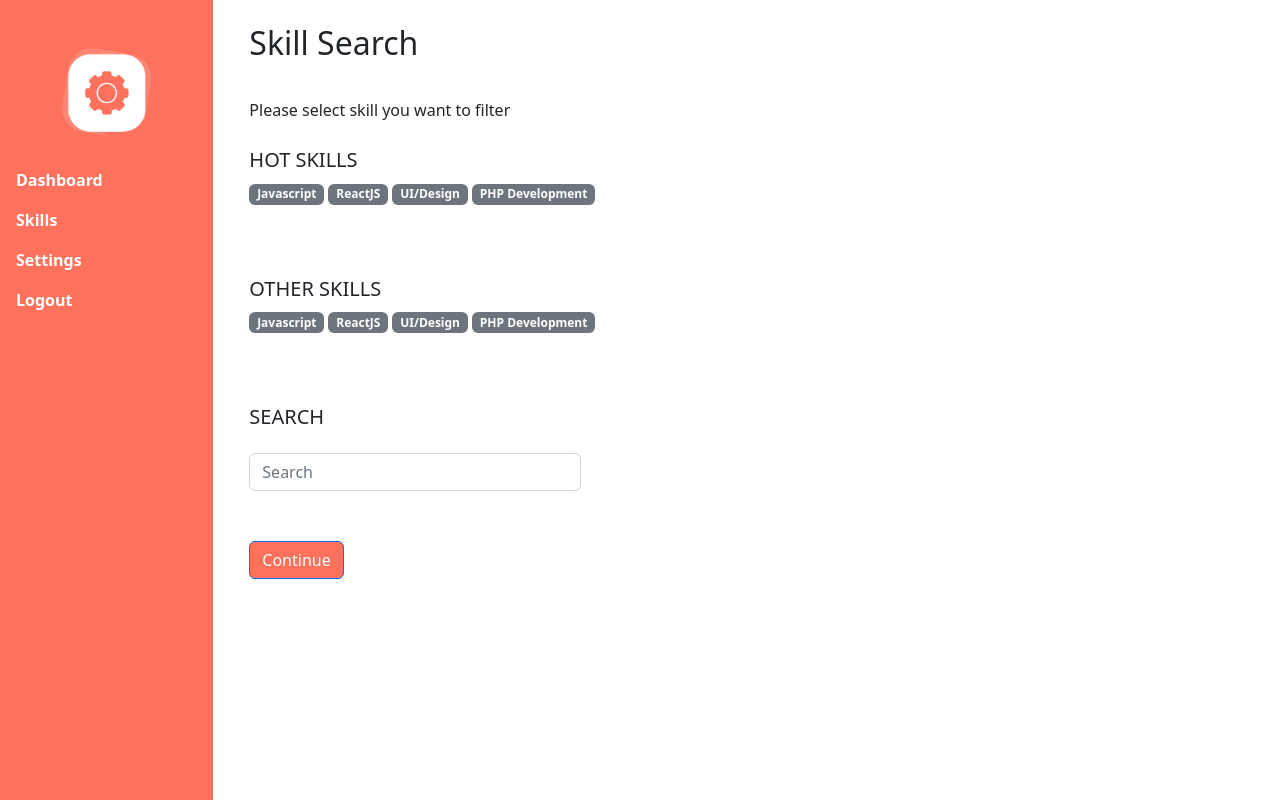
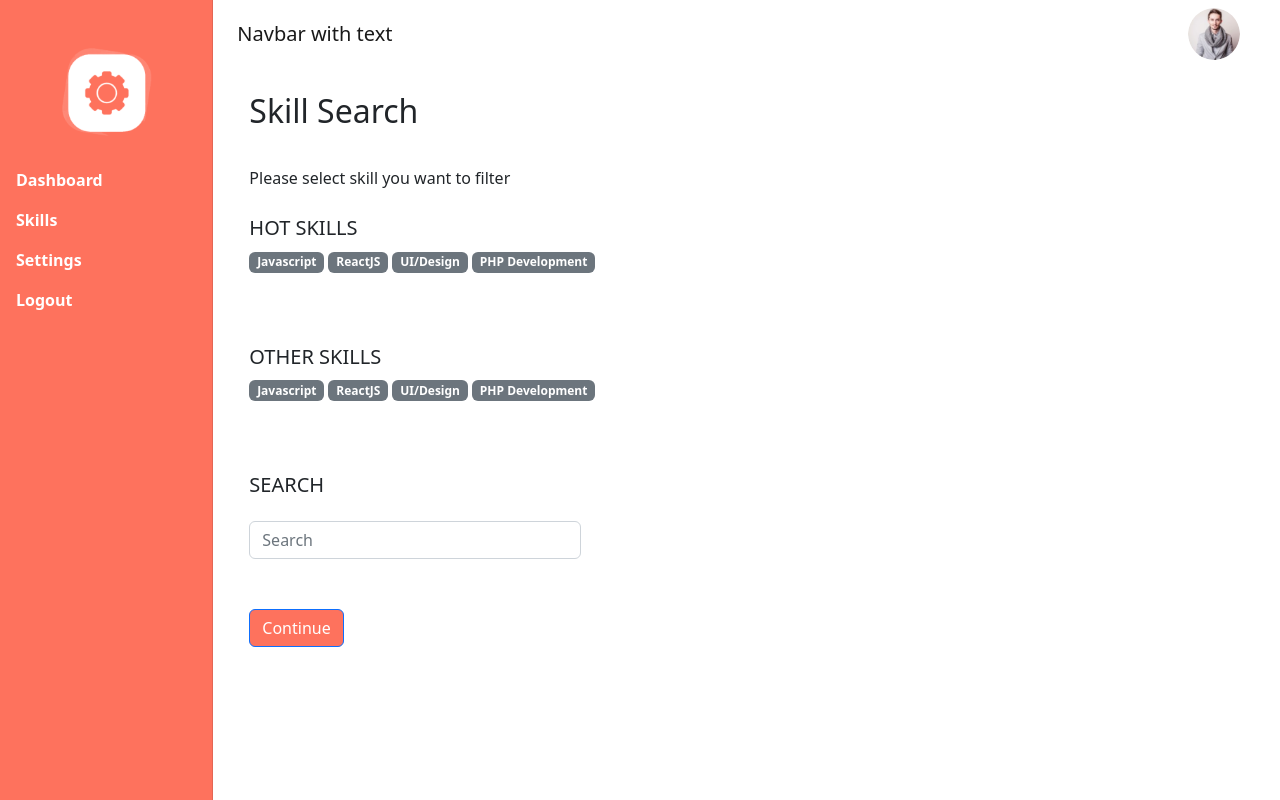
Before and after one commit to thejoebltzr/bench-ease-web, a React (Create React App) app: page /skills in a window 1280 px wide. Built offline with nearby package versions, Linux system fonts and the light colour scheme.

Commit message:
updated header component

```diff
--- a/src/assets/assets.js
+++ b/src/assets/assets.js
@@ -1,5 +1,6 @@
 const logo = require("./images/logo.png");
 const logoSymbolWhite = require("./images/logo-symbol-white.png");
 const illustration = require("./images/illustration.png");
+const sampleUser = require("./images/sampleUser.png");
 
-export { logo, logoSymbolWhite, illustration };
+export { logo, logoSymbolWhite, illustration, sampleUser };
--- a/src/components/shared/Header/Header.js
+++ b/src/components/shared/Header/Header.js
@@ -1,11 +1,20 @@
 import React from "react";
-import { Container, Navbar } from "react-bootstrap";
+import { Container, Image, Navbar, Row } from "react-bootstrap";
 
-const Header = ({ title }) => {
+const Header = ({ title, userName, userImage }) => {
   return (
-    <Navbar bg="light">
+    <Navbar>
       <Container>
-        <Navbar.Brand>{title}</Navbar.Brand>
+        <Navbar.Brand href="#home">Navbar with text</Navbar.Brand>
+        <Navbar.Toggle />
+        <Navbar.Collapse className="justify-content-end">
+          <Image src={userImage} roundedCircle width={52} />
+
+          <div style={{ marginLeft: 16 }}>
+            <h5>{userName}</h5>
+            {/* <p>UI/UX Designer</p> */}
+          </div>
+        </Navbar.Collapse>
       </Container>
     </Navbar>
   );
--- a/src/pages/Dashboard/Dashboard.js
+++ b/src/pages/Dashboard/Dashboard.js
@@ -3,6 +3,7 @@ import { Col, Container, Form, Row } from "react-bootstrap";
 import Sidebar from "../../components/shared/Sidebar/Sidebar";
 import Table from "../../components/shared/Table/Table";
 import Header from "../../components/shared/Header/Header";
+import { sampleUser } from "../../assets/assets";
 
 const Dashboard = () => {
   return (
@@ -12,7 +13,7 @@ const Dashboard = () => {
           <Sidebar />
         </Col>
         <Col xs={10}>
-          {/* <Header title="Profile Search" /> */}
+          <Header userImage={sampleUser} />
           <div style={{ padding: 24 }}>
             <h2>Profile Search</h2>
             <Col md={4} style={{ marginTop: 54 }}>
--- a/src/pages/Settings/Settings.js
+++ b/src/pages/Settings/Settings.js
@@ -1,6 +1,7 @@
 import React from "react";
 import { Col, Container, Row } from "react-bootstrap";
 import Sidebar from "../../components/shared/Sidebar/Sidebar";
+import Header from "../../components/shared/Header/Header";
 
 const Settings = () => {
   return (
@@ -10,6 +11,7 @@ const Settings = () => {
           <Sidebar />
         </Col>
         <Col xs={10}>
+          <Header />
           <div style={{ padding: 24 }}>
             <h2>Settings</h2>
           </div>
--- a/src/pages/Skills/Skills.js
+++ b/src/pages/Skills/Skills.js
@@ -1,6 +1,8 @@
 import React from "react";
 import { Badge, Button, Col, Container, Form, Row } from "react-bootstrap";
 import Sidebar from "../../components/shared/Sidebar/Sidebar";
+import Header from "../../components/shared/Header/Header";
+import { sampleUser } from "../../assets/assets";
 
 const Skills = () => {
   const skills = ["Javascript", "ReactJS", "UI/Design", "PHP Development"];
@@ -12,6 +14,7 @@ const Skills = () => {
           <Sidebar />
         </Col>
         <Col xs={10}>
+          <Header userImage={sampleUser} />
           <div style={{ padding: 24 }}>
             <h2>Skill Search</h2>
             <p style={{ marginTop: 36 }}>
```
Also changed, not shown: src/assets/images/sampleUser.png (added).
